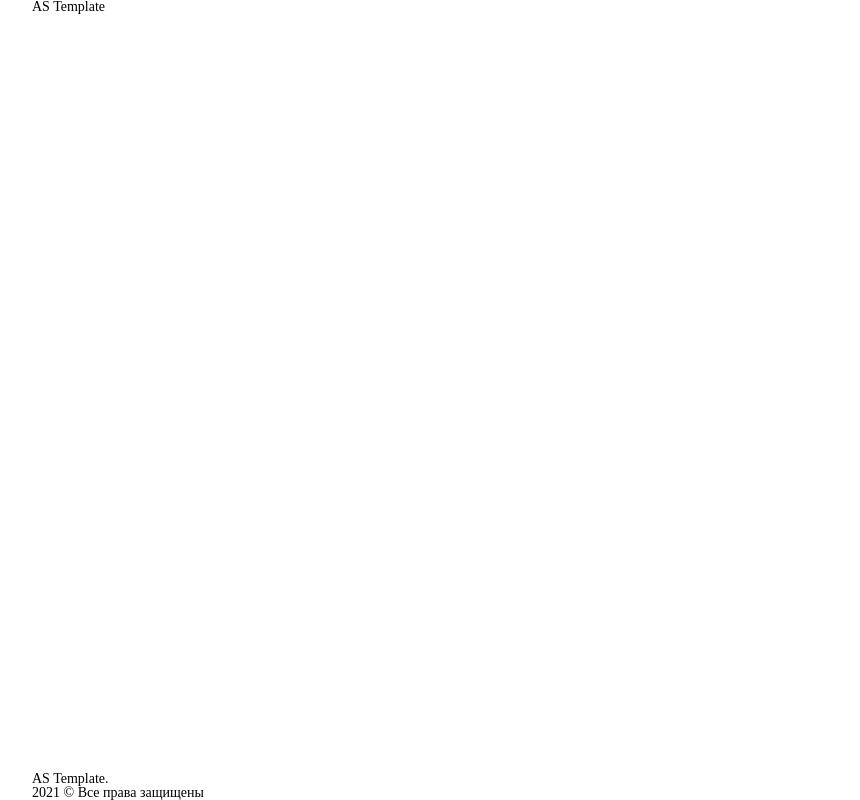
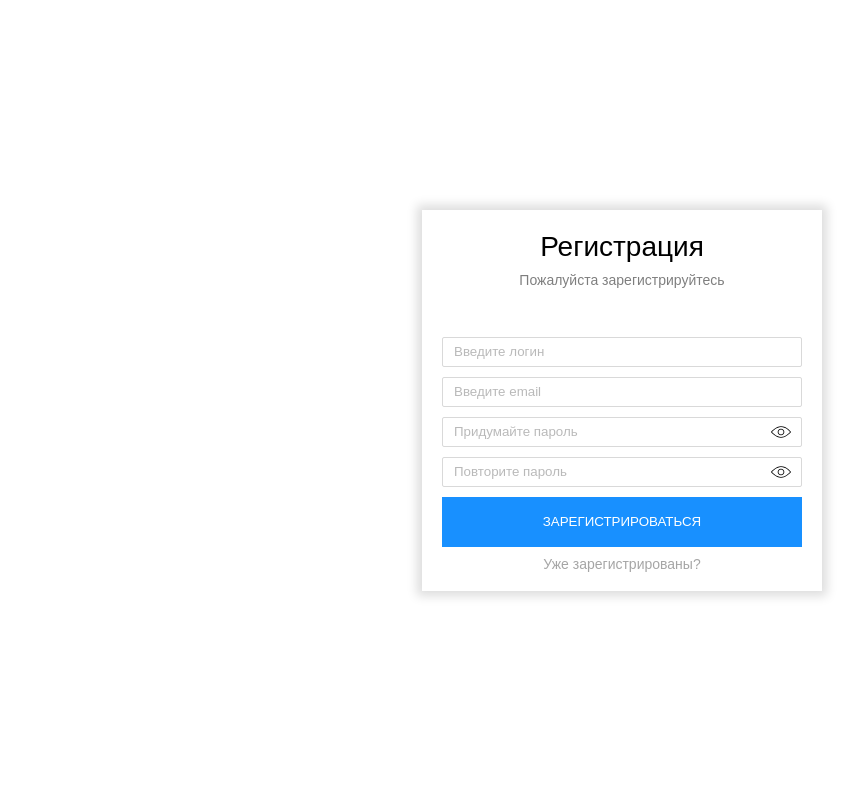
Before and after one commit to sega21rus7/as-chat, a React app in the folder client/: page /reg in a window 1280 px wide. Shown: the whole page, without its empty margins (18-878 px from the left). Built offline with nearby package versions, Linux system fonts and the light colour scheme.

Commit message:
сверстаны формы авторизации

```diff
--- a/client/src/App/components/Footer.tsx
+++ /dev/null
@@ -1,14 +0,0 @@
-import React from "react";
-
-const Footer: React.FC = () => {
-  return (
-    <footer className="footer">
-      <div className="container">
-        <p>AS Template.</p>
-        <p>2021 © Все права защищены</p>
-      </div>
-    </footer>
-  );
-};
-
-export default Footer;
--- a/client/src/App/components/Header.tsx
+++ /dev/null
@@ -1,13 +0,0 @@
-import React from "react";
-
-const Header: React.FC = () => {
-  return (
-    <header className="header">
-      <div className="container">
-        AS Template
-      </div>
-    </header>
-  );
-};
-
-export default Header;
--- a/client/src/App/index.scss
+++ b/client/src/App/index.scss
@@ -1,16 +1,5 @@
 #root {
-  height: 100%;
+  height: 100vh;
+  font-family: Arial, "Helvetica Neue", Helvetica, sans-serif;
+  font-size: 14px;
 }
-
-.container {
-  max-width: 1180px;
-  margin: 0 auto;
-}
-.wrapper {
-  min-height: 100%;
-  display: flex;
-  flex-direction: column;
-}
-.content {
-  flex: 1 1 auto;
-}
--- a/client/src/App/index.tsx
+++ b/client/src/App/index.tsx
@@ -2,19 +2,11 @@ import React from "react";
 import "./index.scss";
 import { BrowserRouter as Router } from "react-router-dom";
 import BaseRouter from "../routes";
-import Header from "./components/Header";
-import Footer from "./components/Footer";
 
 const App: React.FC = () => {
   return (
     <Router>
-      <div className="wrapper">
-        <Header />
-        <div className="content">
-          <BaseRouter />
-        </div>
-        <Footer />
-      </div>
+      <BaseRouter />
     </Router>
   );
 };
--- a/client/src/Content.tsx
+++ /dev/null
@@ -1,13 +0,0 @@
-import React from "react";
-
-const Content: React.FC = () => {
-  return (
-    <div>
-      <div className="container">
-        Hello, world
-      </div>
-    </div>
-  );
-};
-
-export default Content;
--- /dev/null
+++ b/client/src/modules/auth/LoginForm/index.tsx
@@ -0,0 +1,49 @@
+import React, { useState } from "react";
+import { Link } from "react-router-dom";
+
+const LoginForm: React.FC = () => {
+  const [passwordInputType, setPasswordInputType] = useState("password");
+  const [passwordSuffixClassNames, setPasswordSuffixClassNames] = useState([
+    "input__password-suffix",
+  ]);
+
+  const switchPasswordVisibility = () => {
+    setPasswordInputType(prev => prev === "password" ? "text" : "password");
+    if (passwordSuffixClassNames.length === 1) {
+      setPasswordSuffixClassNames(prev =>
+        [...prev, "input__password-suffix_strikethrough"],
+      );
+    } else {
+      setPasswordSuffixClassNames(prev => [prev[0]]);
+    }
+  };
+
+  return (
+    <form className="auth-form">
+      <div className="auth-form__header">
+        <h1 className="auth-form__title">Авторизация</h1>
+        <p className="auth-form__subtitle">Пожалуйста войдите в свой аккаунт</p>
+      </div>
+      <div className="auth-form__content">
+        <div className="input">
+          <input className="input__content auth-form__input"
+            type="text"
+            placeholder="Введите логин/email" />
+        </div>
+        <div className="input">
+          <input className="input__content auth-form__input"
+            type={passwordInputType}
+            autoComplete="on"
+            placeholder="Введите пароль" />
+          <div className={passwordSuffixClassNames.join(" ")}
+            onClick={switchPasswordVisibility}></div>
+        </div>
+        <button className="auth-form__btn"
+          type="submit">Войти в аккаунт</button>
+        <Link to="/reg" className="auth-form__link">Еще не зарегистрированы?</Link>
+      </div>
+    </form>
+  );
+};
+
+export default LoginForm;
--- /dev/null
+++ b/client/src/modules/auth/RegForm/index.tsx
@@ -0,0 +1,77 @@
+import React, { useState } from "react";
+import { Link } from "react-router-dom";
+
+const RegForm: React.FC = () => {
+  const [passwordInputType, setPasswordInputType] = useState("password");
+  const [repeatPasswordInputType, setRepeatPasswordInputType] = useState("password");
+  const [passwordSuffixClassNames, setPasswordSuffixClassNames] = useState([
+    "input__password-suffix",
+  ]);
+  const [repeatPasswordSuffixClassNames, setRepeatPasswordSuffixClassNames] = useState([
+    "input__password-suffix",
+  ]);
+
+  const switchPasswordVisibility = () => {
+    setPasswordInputType(prev => prev === "password" ? "text" : "password");
+    if (passwordSuffixClassNames.length === 1) {
+      setPasswordSuffixClassNames(prev =>
+        [...prev, "input__password-suffix_strikethrough"],
+      );
+    } else {
+      setPasswordSuffixClassNames(prev => [prev[0]]);
+    }
+  };
+
+  const switchRepeatPasswordVisibility = () => {
+    setRepeatPasswordInputType(prev => prev === "password" ? "text" : "password");
+    if (repeatPasswordSuffixClassNames.length === 1) {
+      setRepeatPasswordSuffixClassNames(prev =>
+        [...prev, "input__password-suffix_strikethrough"],
+      );
+    } else {
+      setRepeatPasswordSuffixClassNames(prev => [prev[0]]);
+    }
+  };
+
+  return (
+    <form className="auth-form">
+      <div className="auth-form__header">
+        <h1 className="auth-form__title">Регистрация</h1>
+        <p className="auth-form__subtitle">Пожалуйста зарегистрируйтесь</p>
+      </div>
+      <div className="auth-form__content">
+        <div className="input">
+          <input className="input__content auth-form__input"
+            type="text"
+            placeholder="Введите логин" />
+        </div>
+        <div className="input">
+          <input className="input__content auth-form__input"
+            type="email"
+            placeholder="Введите email" />
+        </div>
+        <div className="input">
+          <input className="input__content auth-form__input"
+            type={passwordInputType}
+            autoComplete="on"
+            placeholder="Придумайте пароль" />
+          <div className={passwordSuffixClassNames.join(" ")}
+            onClick={switchPasswordVisibility}></div>
+        </div>
+        <div className="input">
+          <input className="input__content auth-form__input"
+            type={repeatPasswordInputType}
+            autoComplete="on"
+            placeholder="Повторите пароль" />
+          <div className={repeatPasswordSuffixClassNames.join(" ")}
+            onClick={switchRepeatPasswordVisibility}></div>
+        </div>
+        <button className="auth-form__btn"
+          type="submit">Зарегистрироваться</button>
+        <Link to="/auth" className="auth-form__link">Уже зарегистрированы?</Link>
+      </div>
+    </form>
+  );
+};
+
+export default RegForm;
--- /dev/null
+++ b/client/src/modules/auth/index.scss
@@ -0,0 +1,75 @@
+.auth {
+  height: 100%;
+  margin: 0 auto;
+  display: flex;
+  justify-content: center;
+  align-items: center;
+  max-width: 400px;
+}
+.auth-form {
+  box-shadow: 0 0 10px 5px rgba(221, 221, 221, 1);
+  width: 100%;
+  padding: 20px;
+  margin: 0 auto;
+  &__header {
+    margin: 0 0 50px 0;
+  }
+  &__title {
+    font-size: 28px;
+    line-height: 33px;
+    text-align: center;
+    margin: 0 0 10px 0;
+  }
+  &__subtitle {
+    text-align: center;
+    opacity: 0.5;
+  }
+  &__input {
+    height: 30px;
+    width: 100%;
+    margin: 0 0 10px 0;
+  }
+  &__btn {
+    height: 50px;
+    background: #1890ff;
+    color: white;
+    width: 100%;
+    text-transform: uppercase;
+    margin: 0 0 10px 0;
+  }
+  &__link {
+    color: grey;
+    text-align: center;
+    display: block;
+    opacity: 0.7;
+  }
+}
+.input {
+  position: relative;
+  &__content {
+    border: 1px solid #d9d9d9;
+    padding: 4px 11px;
+    border-radius: 2px;
+    transition: all 300ms;
+    text-overflow: ellipsis;
+    &:hover {
+      border: 1px solid #1890ff;
+      transition: all 300ms;
+    }
+    &::placeholder {
+      opacity: 0.5;
+    }
+  }
+  &__password-suffix {
+    position: absolute;
+    background: url('./assets/eye.svg') center no-repeat;
+    top: 5px;
+    right: 11px;
+    width: 20px;
+    height: 20px;
+    cursor: pointer;
+    &_strikethrough {
+      background: url('./assets/strikethrough_eye.svg') center no-repeat;
+    }
+  }
+}
--- /dev/null
+++ b/client/src/modules/auth/index.tsx
@@ -0,0 +1,18 @@
+import React from "react";
+import LoginForm from "./LoginForm/index";
+import "./index.scss";
+import RegForm from "./RegForm";
+
+interface IProps {
+  isReg?: boolean;
+}
+
+const Auth: React.FC<IProps> = ({ isReg }) => {
+  return (
+    <div className="auth">
+      {isReg ? <RegForm /> : <LoginForm />}
+    </div>
+  );
+};
+
+export default Auth;
--- a/client/src/routes.tsx
+++ b/client/src/routes.tsx
@@ -1,13 +1,16 @@
 import React from "react";
 import { Route, Switch } from "react-router-dom";
-import Content from "./Content";
+import Auth from "modules/auth";
 
-const BaseRouter: React.FC = () => (
-  <React.Fragment>
-    <Switch>
-      <Route exact path="/" component={Content} />
-    </Switch>
-  </React.Fragment>
-);
+const BaseRouter: React.FC = () => {
+  return (
+    <React.Fragment>
+      <Switch>
+        <Route exact path="/auth" render={() => <Auth />} />
+        <Route exact path="/reg" render={() => <Auth isReg={true} />} />
+      </Switch>
+    </React.Fragment>
+  );
+};
 
 export default BaseRouter;
```
Also changed, not shown: client/src/modules/auth/assets/eye.svg (added), client/src/modules/auth/assets/strikethrough_eye.svg (added), client/src/scss/variables.scss (added).
